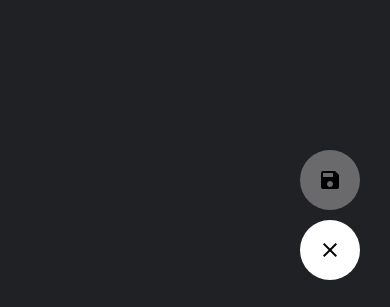
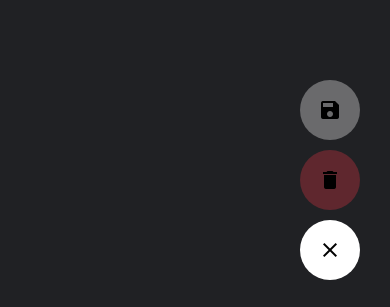
Before and after one commit to angelodpadron/rnotes, a React Native app: screen / in a window 390 px wide. Both pictures are taken after a click on the element 330 px from the left and 784 px from the top of the page. Shown: the part 534-841 px from the top of the page. Built offline with nearby package versions, Linux system fonts and the light colour scheme.

Commit message:
Added clipboard functionality and other minor changes

```diff
--- a/App.js
+++ b/App.js
@@ -3,7 +3,6 @@ import {
   StyleSheet,
   View,
   SafeAreaView,
-  Platform,
   ToastAndroid,
   Text,
 } from "react-native";
@@ -11,14 +10,15 @@ import { StatusBar } from "expo-status-bar";
 import NoteInput from "./components/NoteInput";
 import NoteItem from "./components/NoteItem";
 import MasonryList from "@react-native-seoul/masonry-list";
-import AddButton from "./components/AddButton";
 import { storeNote, getAllNotes } from "./Storage";
+import ActionButton from "./components/ActionButton";
 
 export default function App() {
   const [updateStorage, setUpdateStorage] = useState(false);
   const [notes, setNotes] = useState([]);
   const [showModal, setShowModal] = useState(false);
   const [selectedNote, setSelectedNote] = useState(null);
+  const [onScroll, setOnScroll] = useState(false)
 
   useEffect(() => {
     const initializeNotes = async () => {
@@ -27,8 +27,7 @@ export default function App() {
         .catch((error) => console.error(error));
     };
     const updateNotes = async (notes) => {
-      storeNote(notes)
-        .catch((error) => console.error(error));
+      storeNote(notes).catch((error) => console.error(error));
     };
 
     if (!notes.length) {
@@ -107,6 +106,7 @@ export default function App() {
             setShowModal={setShowModal}
             addNoteHandler={addNoteHandler}
             updateNoteHandler={updateNoteHandler}
+            deleteNoteHandler={deleteNoteHandler}
             setSelectedNote={setSelectedNote}
             editNoteItem={selectedNote}
           />
@@ -121,6 +121,8 @@ export default function App() {
             numColumns={notes.length < 2 ? 1 : 2}
             data={notes}
             keyExtractor={(_, index) => index.toString()}
+            onScroll={() => setOnScroll(true)}
+            onMomentumScrollEnd={() => setOnScroll(false)}
             renderItem={(noteData) => {
               return (
                 <View key={1}>
@@ -139,7 +141,13 @@ export default function App() {
             }}
           />
         </View>
-        <AddButton onPress={startAddNoteHandler} />
+        <View style={custom.addButtonContainer}>
+          <ActionButton
+            disabled={onScroll}
+            onPress={startAddNoteHandler}
+            imagePath={require("./assets/plus-thick.png")}
+          />
+        </View>
       </SafeAreaView>
     </>
   );
@@ -162,4 +170,11 @@ const custom = StyleSheet.create({
     color: "#FFFFFFAA",
     textAlign: "center",
   },
+  addButtonContainer: {
+    position: "absolute",
+    right: 30,
+    bottom: 30,
+    elevation: 3,
+    zIndex: 3,
+  },
 });
--- a/app.json
+++ b/app.json
@@ -2,7 +2,7 @@
   "expo": {
     "name": "RNotes",
     "slug": "RNotes",
-    "version": "0.3.2",
+    "version": "0.4.0",
     "orientation": "portrait",
     "icon": "./assets/icon.png",
     "userInterfaceStyle": "dark",
--- a/components/ActionButton.js
+++ b/components/ActionButton.js
@@ -6,7 +6,11 @@ function ActionButton(props) {
       disabled={props.disabled}
       style={[
         styles.actionButton,
-        props.disabled ? styles.disabled : styles.enabled,
+        props.disabled
+          ? (props.disabledColor && { backgroundColor: props.disabledColor }) ||
+            styles.defaultDisabledColor
+          : (props.enabledColor && { backgroundColor: props.enabledColor }) ||
+            styles.defaultEnabledColor,
       ]}
       activeOpacity={0.7}
       onPress={props.onPress}
@@ -26,10 +30,10 @@ const styles = StyleSheet.create({
     height: 60,
     borderRadius: 100,
   },
-  enabled: {
+  defaultEnabledColor: {
     backgroundColor: "#FFF",
   },
-  disabled: {
+  defaultDisabledColor: {
     backgroundColor: "#FFFFFF55",
   },
 });
--- a/components/AddButton.js
+++ /dev/null
@@ -1,31 +0,0 @@
-import { StyleSheet, View, Text, TouchableOpacity, Image } from "react-native";
-
-function AddButton(props) {
-  return (
-    <TouchableOpacity
-      style={styles.addButton}
-      activeOpacity={0.7}
-      onPress={props.onPress}
-    >
-      <Image source={require("../assets/plus-thick.png")} />
-    </TouchableOpacity>
-  );
-}
-
-const styles = StyleSheet.create({
-  addButton: {
-    position: "absolute",
-    alignItems: "center",
-    justifyContent: "center",
-    width: 60,
-    height: 60,
-    right: 30,
-    bottom: 30,
-    borderRadius: 100,
-    elevation: 3,
-    zIndex: 3,
-    backgroundColor: "#fff",
-  },
-});
-
-export default AddButton;
--- a/components/NoteInput.js
+++ b/components/NoteInput.js
@@ -11,8 +11,13 @@ function NoteInput(props) {
   useEffect(() => {
     if (props.editNoteItem) {
       setOnEditMode(true);
-      setEnteredNoteText(props.editNoteItem.text || "");
-      setEnteredNoteTitle(props.editNoteItem.title || "");
+      setHasChanged(false);
+      setEnteredNoteText(props.editNoteItem.text);
+      setEnteredNoteTitle(props.editNoteItem.title);
+    } else {
+      setOnEditMode(false);
+      setEnteredNoteText("");
+      setEnteredNoteTitle("");
     }
   }, [props.showModal]);
 
@@ -21,8 +26,6 @@ function NoteInput(props) {
       title: enteredNoteTitle,
       text: enteredNoteText,
     });
-    setEnteredNoteTitle("");
-    setEnteredNoteText("");
   }
 
   function updateHandler() {
@@ -31,17 +34,17 @@ function NoteInput(props) {
       text: enteredNoteText,
       key: props.editNoteItem.key,
     });
-    setEnteredNoteTitle("");
-    setEnteredNoteText("");
-    setOnEditMode(false);
   }
 
   function cancelHandler() {
-    setEnteredNoteTitle("");
-    setEnteredNoteText("");
-    setOnEditMode(false);
     props.setSelectedNote(null);
     props.setShowModal(false);
+  }
+
+  function deleteHandler() {
+    props.setSelectedNote(null);
+    props.setShowModal(false);
+    props.deleteNoteHandler(props.editNoteItem.key);
   }
 
   function canSave() {
@@ -96,6 +99,15 @@ function NoteInput(props) {
         </View>
         <View style={styles.buttonContainer}>
           <ActionButton
+            disabled={!onEditMode}
+            onPress={deleteHandler}
+            enabledColor="#DC3545"
+            disabledColor="#DC354555"
+            imagePath={require("../assets/delete.png")}
+          />
+        </View>
+        <View style={styles.buttonContainer}>
+          <ActionButton
             onPress={cancelHandler}
             imagePath={require("../assets/close.png")}
           />
@@ -119,24 +131,19 @@ const styles = StyleSheet.create({
     fontWeight: "bold",
     paddingBottom: 10,
   },
-  textInput: {
-    // borderBottomColor: "white",
-    // borderWidth: 1
-  },
   formContainer: {
-    flex: 5,
+    flex: 1,
     padding: 30,
     backgroundColor: "#202124",
   },
   buttonsContainer: {
-    flex: 1,
-    justifyContent: "flex-end",
-    alignItems: "flex-end",
-    backgroundColor: "#202124",
+    position: "absolute",
+    right: 30,
+    bottom: 30,
+    elevation: 3,
+    zIndex: 3,
   },
   buttonContainer: {
     paddingTop: 10,
-    right: 30,
-    bottom: 30,
   },
 });
--- a/components/NoteItem.js
+++ b/components/NoteItem.js
@@ -1,15 +1,25 @@
-import { StyleSheet, View, Text, Pressable } from "react-native";
+import { StyleSheet, View, Text, Pressable, ToastAndroid } from "react-native";
+import * as Clipboard from "expo-clipboard";
 
 function NoteItem(props) {
+  const copyToClipboard = async () => {
+    await Clipboard.setStringAsync(props.title + "\n\n" + props.text);
+  };
+
   return (
     <View style={styles.noteItem}>
       <Pressable
         android_ripple={{ color: "#5F6368", borderless: true }}
-        onTouchEnd={() => props.onEditItem(props.id)}
-        onLongPress={() => props.onDeleteItem(props.id)}
+        onPress={() => props.onEditItem(props.id)}
+        onLongPress={() => {
+          copyToClipboard();
+          ToastAndroid.show("Copied to clipboard", ToastAndroid.BOTTOM);
+        }}
       >
         <Text style={styles.noteTitle}>{props.title}</Text>
-        <Text numberOfLines={25} style={styles.noteText}>{props.text}</Text>
+        <Text numberOfLines={25} style={styles.noteText}>
+          {props.text}
+        </Text>
       </Pressable>
     </View>
   );
--- a/package.json
+++ b/package.json
@@ -10,15 +10,16 @@
     "eject": "expo eject"
   },
   "dependencies": {
+    "@react-native-async-storage/async-storage": "~1.17.3",
     "@react-native-seoul/masonry-list": "^1.3.0",
     "expo": "~45.0.0",
     "expo-status-bar": "~1.3.0",
+    "expo-updates": "~0.13.4",
     "react": "17.0.2",
     "react-dom": "17.0.2",
     "react-native": "0.68.2",
     "react-native-web": "0.17.7",
-    "@react-native-async-storage/async-storage": "~1.17.3",
-    "expo-updates": "~0.13.4"
+    "expo-clipboard": "~3.0.1"
   },
   "devDependencies": {
     "@babel/core": "^7.12.9"
```
Also changed, not shown: assets/delete.png (added), 1 other file (tests, documents, lock files or other folders).
